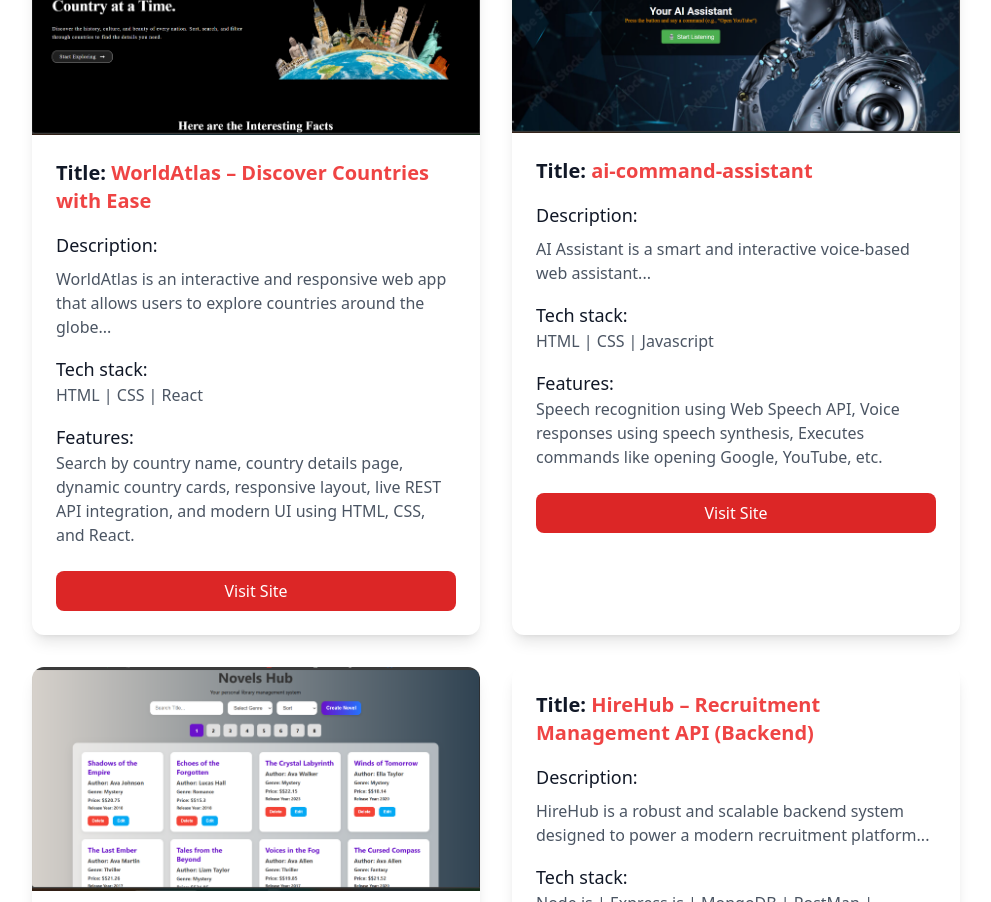
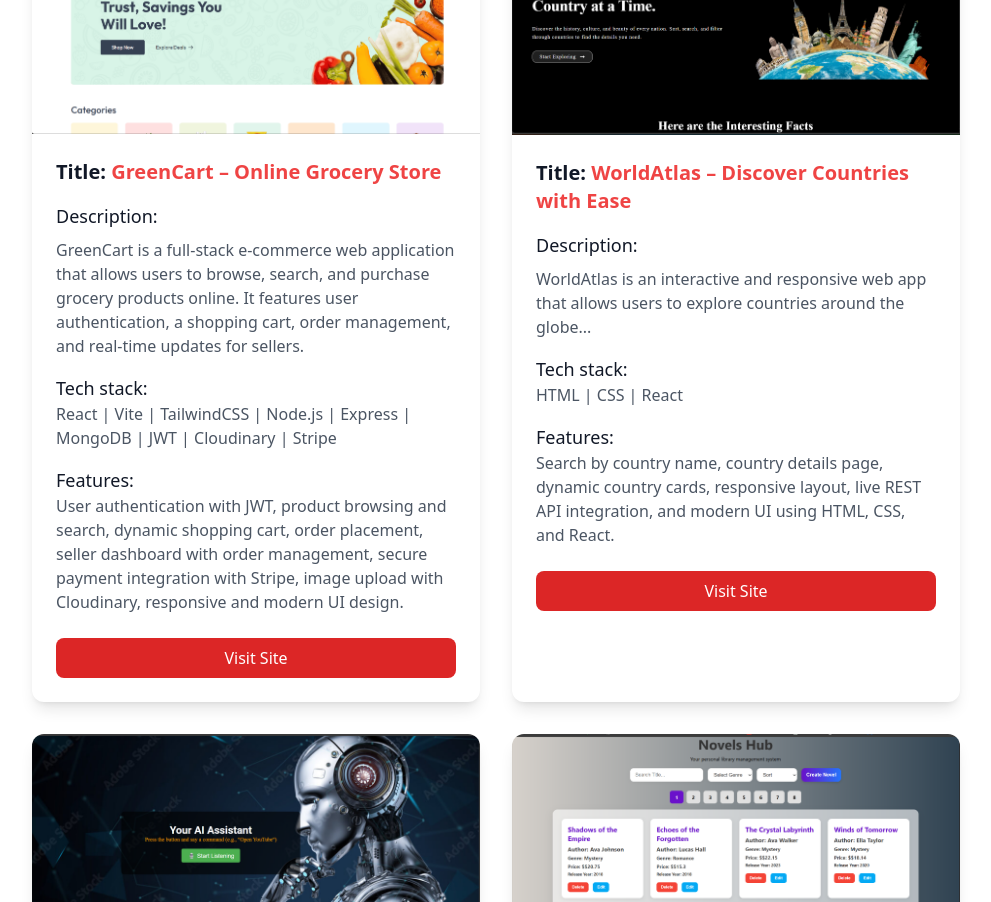
Before and after one commit to RajKeshkar1709/RajKeshkar, a React (Vite) app: page / in a window 1280 px wide. Shown: the part 2740-3642 px from the top of the page, without its empty margins (144-1135 px from the left). Built offline with nearby package versions, Linux system fonts and the light colour scheme.

Commit message:
Add New Project and Resume

```diff
--- a/src/components/Navbar.jsx
+++ b/src/components/Navbar.jsx
@@ -23,7 +23,7 @@ const Navbar = () => {
   ];
 
   const handleResumeClick = () => {
-    const fileId = "1Z1Hdz4LuOjqBPM5yzy1qYmx-smjX6Eub";
+    const fileId = "1hUqIzXZSztlX838TbKKHvfgBWOpEoVQo";
     window.open(`https://drive.google.com/file/d/${fileId}/preview`, "_blank");
 
     const link = document.createElement("a");
--- a/src/components/Projects.jsx
+++ b/src/components/Projects.jsx
@@ -6,8 +6,21 @@ const Projects = () => {
   };
 
   const projects = [
+   {
+  id: 1,
+  title: "GreenCart – Online Grocery Store",
+  image: "/RajKeshkar/public/GeenCart Image.png",
+  description:
+    "GreenCart is a full-stack e-commerce web application that allows users to browse, search, and purchase grocery products online. It features user authentication, a shopping cart, order management, and real-time updates for sellers.",
+  techStack: "React | Vite | TailwindCSS | Node.js | Express | MongoDB | JWT | Cloudinary | Stripe",
+  features:
+    "User authentication with JWT, product browsing and search, dynamic shopping cart, order placement, seller dashboard with order management, secure payment integration with Stripe, image upload with Cloudinary, responsive and modern UI design.",
+  githubLink: "https://github.com/RajKeshkar1709/GreenCart",
+  liveLink: "https://green-cart-grocery-hazel.vercel.app/" // Replace with your actual deployed link
+}
+,
     {
-      id: 1,
+      id: 2,
       title: "WorldAtlas – Discover Countries with Ease",
       image: "/RajKeshkar/worldAtlas.png",
       description:
@@ -20,7 +33,7 @@ const Projects = () => {
       liveLink: "https://worldatlas-countryexplorers.netlify.app/",
     },
     {
-      id: 2,
+      id: 3,
       title: "ai-command-assistant",
       image: "/RajKeshkar/Ai-Assistant.png",
       description:
@@ -32,7 +45,7 @@ const Projects = () => {
       liveLink: "https://ai-command-assistant.netlify.app/",
     },
     {
-      id: 3,
+      id: 4,
       title: "NovelHub",
       image: "/RajKeshkar/NovelHub.png",
       description:
@@ -44,7 +57,7 @@ const Projects = () => {
       liveLink: "https://simplenovelhub.netlify.app/",
     },
     {
-      id: 4,
+      id: 5,
       title: "HireHub – Recruitment Management API (Backend)",
       image: "", // No image
       description:
```
Also changed, not shown: public/GeenCart Image.png (added).
